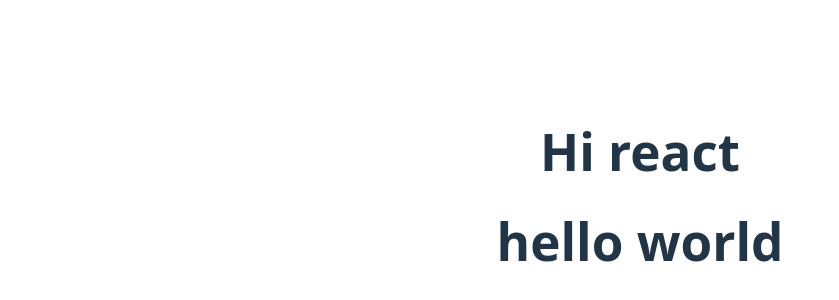
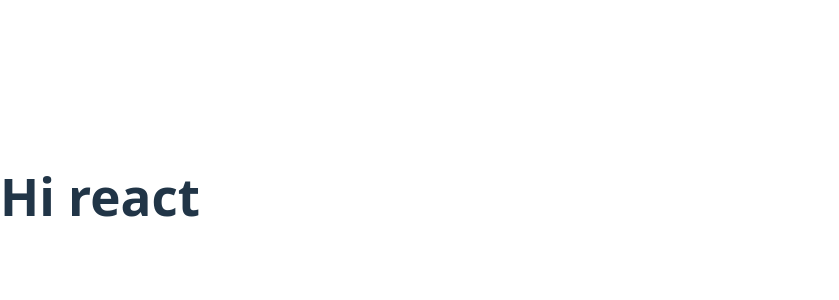
Before and after one commit to 18maldavdiya/React.js, a React (Vite) app in the folder my-react-app/: page / in a window 1280 px wide. Shown: the part 204-504 px from the top of the page, without its empty margins (0-839 px from the left). Built offline with nearby package versions, Linux system fonts and the light colour scheme.

Commit message:
components

```diff
--- a/my-react-app/src/App.jsx
+++ b/my-react-app/src/App.jsx
@@ -1,15 +1,8 @@
-import { useState } from 'react'
-import reactLogo from './assets/react.svg'
-import viteLogo from '/vite.svg'
-import './App.css'
 
 function App() {
-  const [count, setCount] = useState(0)
-
   return (
     <div>
       <h1>Hi react</h1>
-      <h1>hello world</h1>
     </div>
 
   )
```
